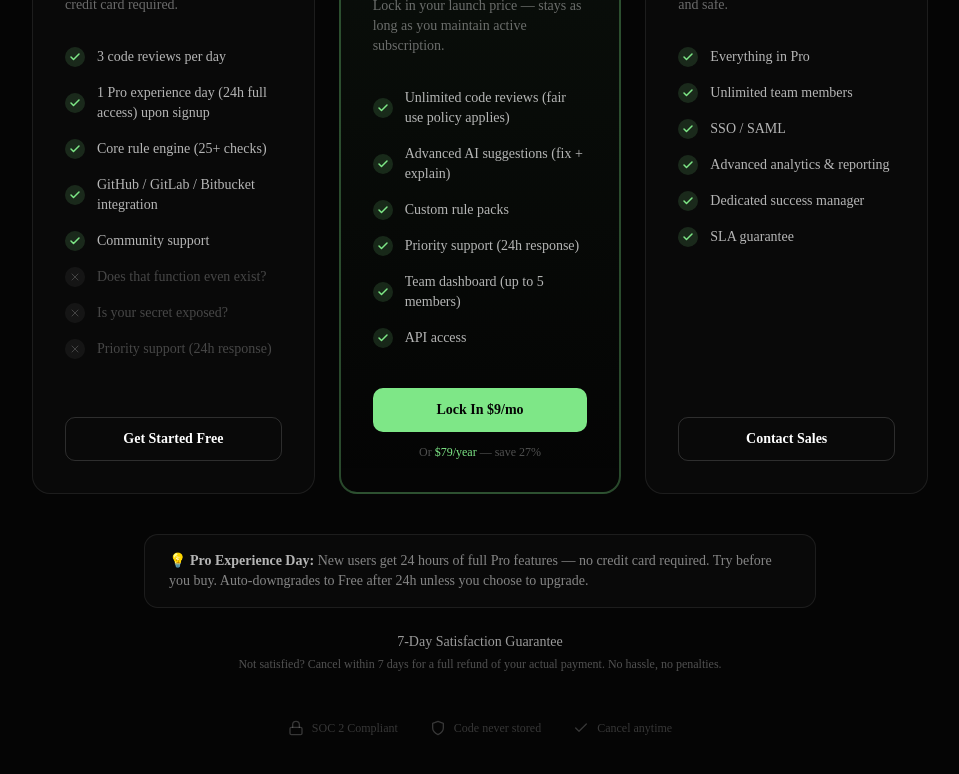
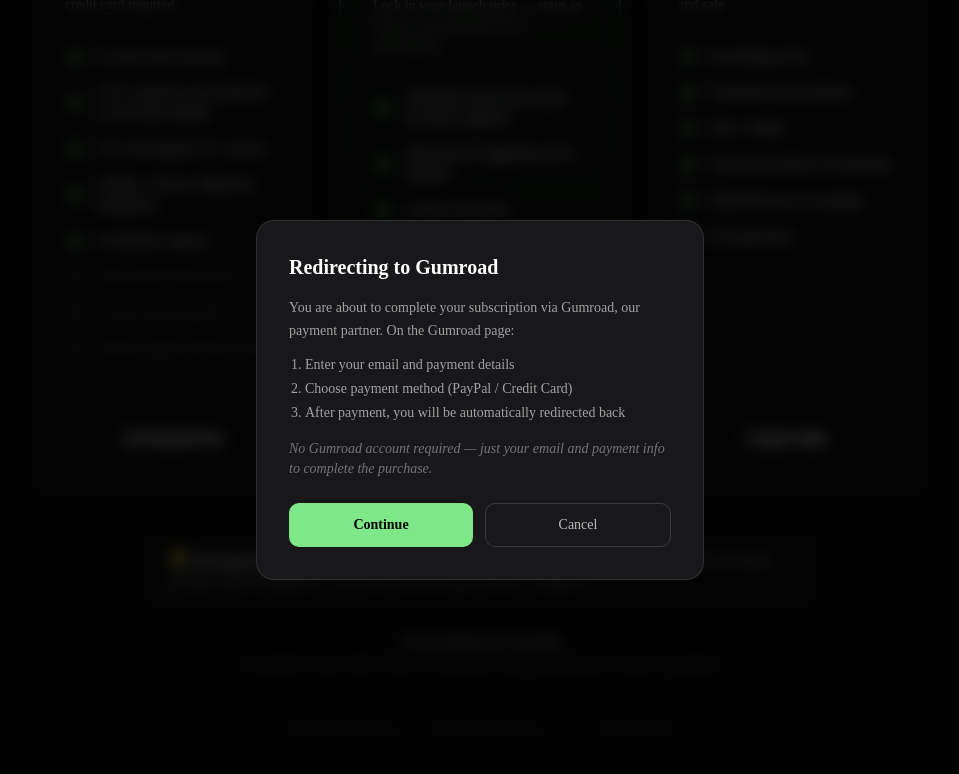
Before and after one commit to shaguoerai/checkaicode, a Next.js app: page /pricing in a window 1280 px wide. Both pictures are taken after a click on the button "Lock In $9/mo". Shown: the part 523-1297 px from the top of the page, without its empty margins (160-1119 px from the left). Built offline with nearby package versions, Linux system fonts and the light colour scheme; no server answers.

Commit message:
feat(pricing): Gumroad redirect modal before payment

```diff
--- a/src/app/pricing/page.tsx
+++ b/src/app/pricing/page.tsx
@@ -4,6 +4,66 @@
 import { useState } from "react";
 import { useI18n } from "@/lib/i18n";
 import { AuthStatus } from "@/components/auth-status";
+
+function GumroadRedirectModal({
+  open,
+  onClose,
+  onContinue,
+  isYearly,
+}: {
+  open: boolean;
+  onClose: () => void;
+  onContinue: () => void;
+  isYearly: boolean;
+}) {
+  const { t } = useI18n();
+  if (!open) return null;
+
+  return (
+    <div
+      className="fixed inset-0 z-50 flex items-center justify-center bg-black/60 backdrop-blur-sm"
+      onClick={onClose}
+    >
+      <div
+        className="relative w-full max-w-md rounded-2xl border border-white/10 bg-zinc-900 p-8 shadow-2xl"
+        onClick={(e) => e.stopPropagation()}
+      >
+        <h2 className="text-xl font-semibold text-white">
+          {t("gumroadModalTitle")}
+        </h2>
+
+        <p className="mt-4 text-sm text-white/60 leading-relaxed">
+          {t("gumroadModalBody")}
+        </p>
+
+        <ol className="mt-3 ml-4 list-decimal text-sm text-white/60 space-y-1">
+          <li>{t("gumroadStep1")}</li>
+          <li>{t("gumroadStep2")}</li>
+          <li>{t("gumroadStep3")}</li>
+        </ol>
+
+        <p className="mt-4 text-sm text-white/40 italic">
+          {t("gumroadNoAccount")}
+        </p>
+
+        <div className="mt-6 flex gap-3">
+          <button
+            onClick={onContinue}
+            className="inline-flex h-11 flex-1 items-center justify-center rounded-lg bg-neon text-sm font-semibold text-[#050505] transition hover:bg-neon-dim hover:shadow-[0_0_20px_rgba(126,231,135,0.25)]"
+          >
+            {t("gumroadContinue")}
+          </button>
+          <button
+            onClick={onClose}
+            className="inline-flex h-11 flex-1 items-center justify-center rounded-lg border border-white/15 text-sm font-medium text-white/70 transition hover:border-white/30 hover:bg-white/5"
+          >
+            {t("gumroadCancel")}
+          </button>
+        </div>
+      </div>
+    </div>
+  );
+}
 
 function LangToggle() {
   const { lang, setLang, t } = useI18n();
@@ -42,6 +102,7 @@
 export default function PricingPage() {
   const { t } = useI18n();
   const [isYearly, setIsYearly] = useState(false);
+  const [showModal, setShowModal] = useState(false);
 
   const plans = [
     {
@@ -193,12 +254,7 @@
 
               {plan.ctaHref === "#" ? (
                 <button
-                  onClick={() => {
-                    const url = isYearly
-                      ? process.env.NEXT_PUBLIC_GUMROAD_YEARLY_URL || "[GUMROAD_YEARLY_URL]"
-                      : process.env.NEXT_PUBLIC_GUMROAD_MONTHLY_URL || "[GUMROAD_MONTHLY_URL]";
-                    window.open(url, "_blank");
-                  }}
+                  onClick={() => setShowModal(true)}
                   className={`mt-8 inline-flex h-11 w-full items-center justify-center rounded-lg text-sm font-semibold transition ${
                     plan.highlighted
                       ? "bg-neon text-[#050505] hover:bg-neon-dim hover:shadow-[0_0_20px_rgba(126,231,135,0.25)]"
@@ -279,6 +335,20 @@
           <p className="mt-1 text-xs text-white/30">{t("refundDesc")}</p>
         </div>
 
+        {/* Gumroad redirect modal */}
+        <GumroadRedirectModal
+          open={showModal}
+          onClose={() => setShowModal(false)}
+          onContinue={() => {
+            const url = isYearly
+              ? process.env.NEXT_PUBLIC_GUMROAD_YEARLY_URL || "[GUMROAD_YEARLY_URL]"
+              : process.env.NEXT_PUBLIC_GUMROAD_MONTHLY_URL || "[GUMROAD_MONTHLY_URL]";
+            window.open(url, "_blank");
+            setShowModal(false);
+          }}
+          isYearly={isYearly}
+        />
+
         {/* Trust badges */}
         <div className="mt-12 flex flex-wrap items-center justify-center gap-8 text-white/20">
           <div className="flex items-center gap-2">
--- a/src/lib/i18n.tsx
+++ b/src/lib/i18n.tsx
@@ -76,6 +76,15 @@
     proExperienceDay: "New users get 24 hours of full Pro features — no credit card required. Try before you buy. Auto-downgrades to Free after 24h unless you choose to upgrade.",
     refundGuarantee: "7-Day Satisfaction Guarantee",
     refundDesc: "Not satisfied? Cancel within 7 days for a full refund of your actual payment. No hassle, no penalties.",
+    // Gumroad modal
+    gumroadModalTitle: "Redirecting to Gumroad",
+    gumroadModalBody: "You are about to complete your subscription via Gumroad, our payment partner. On the Gumroad page:",
+    gumroadStep1: "Enter your email and payment details",
+    gumroadStep2: "Choose payment method (PayPal / Credit Card)",
+    gumroadStep3: "After payment, you will be automatically redirected back",
+    gumroadNoAccount: "No Gumroad account required — just your email and payment info to complete the purchase.",
+    gumroadContinue: "Continue",
+    gumroadCancel: "Cancel",
     // FAQ
     faqTitle: "Frequently Asked Questions",
     faqQ1: "What happens after the Launch Special ends (June 30)?",
@@ -181,6 +190,15 @@
     proExperienceDay: "新用户免费获得 24 小时全功能 Pro 体验 — 无需信用卡。先试用再购买。24 小时后自动降级为免费版，除非你选择升级。",
     refundGuarantee: "7 天满意保证",
     refundDesc: "不满意？7 天内取消可全额退还实际支付金额。无麻烦，无罚金。",
+    // Gumroad modal
+    gumroadModalTitle: "Redirecting to Gumroad",
+    gumroadModalBody: "你即将跳转到我们的支付服务商 Gumroad 完成订阅。在 Gumroad 页面上：",
+    gumroadStep1: "填写你的邮箱和支付信息",
+    gumroadStep2: "选择支付方式（支持 PayPal / 信用卡）",
+    gumroadStep3: "支付成功后自动跳转回本站",
+    gumroadNoAccount: "无需注册 Gumroad 账号，填写邮箱和支付信息即可完成购买。",
+    gumroadContinue: "继续购买",
+    gumroadCancel: "取消",
     // FAQ
     faqTitle: "常见问题",
     faqQ1: "Launch Special 结束后（6 月 30 日）会怎样？",
```
